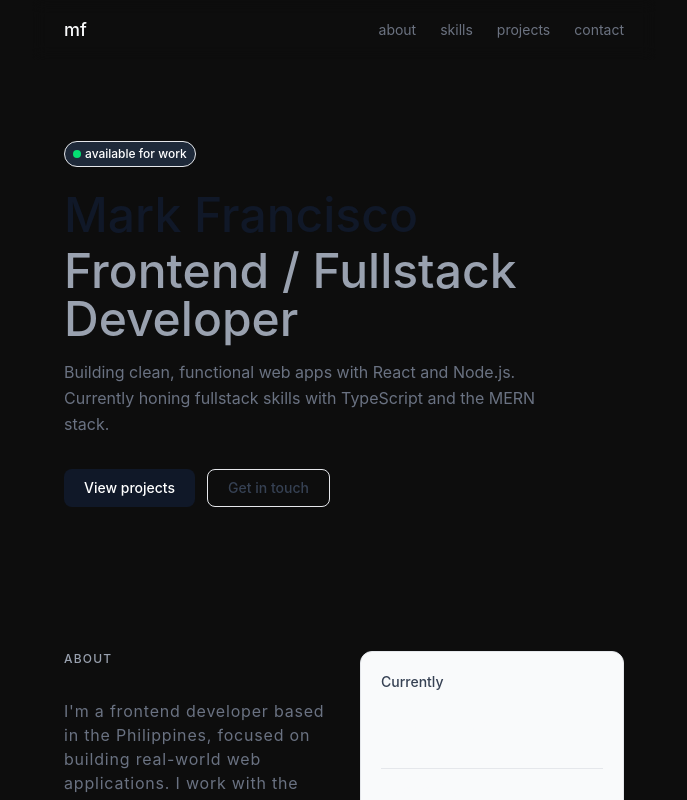
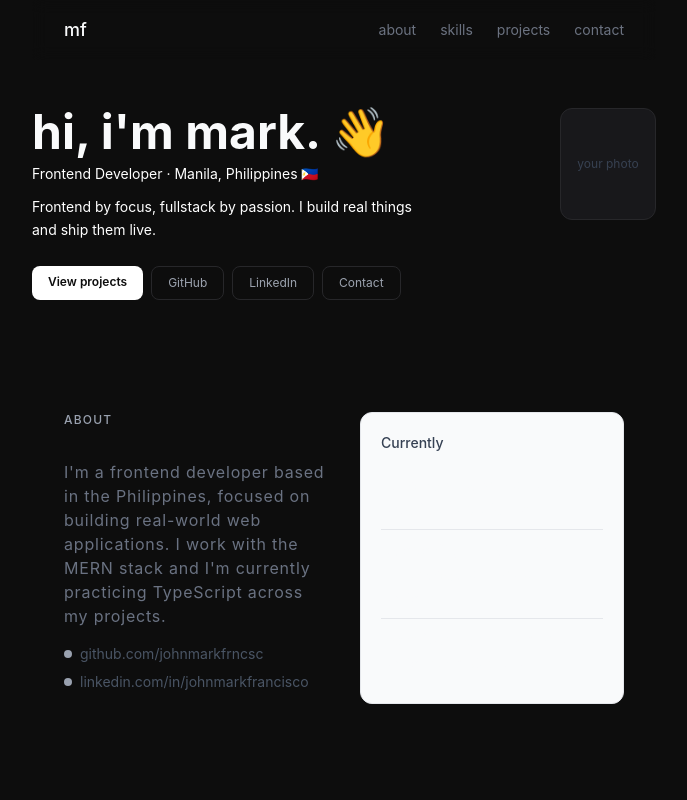
Before and after one commit to johnmarkfrncsc/frncsc-portfolio, a React (Vite) app: page / in a window 1280 px wide. Shown: the top 800 px of the page, without its empty margins (296-983 px from the left). Built offline with nearby package versions, Linux system fonts and the light colour scheme.

Commit message:
feat: refactor Hero section for improved layout and styling

```diff
--- a/src/components/sections/Hero.tsx
+++ b/src/components/sections/Hero.tsx
@@ -1,27 +1,56 @@
+{
+  /* TODO: ADD RESUME/CV LINK IN THE HERO SECTION */
+}
+
 const Hero = () => {
   return (
-    <section id="hero" className="px-8 py-20">
-      <span className="inline-flex gap-1 items-center rounded-full border border-gray-200 bg-gray-800 px-2 py-1 text-xs font-medium text-white">
-        <span className="rounded-full bg-green-400 h-2 w-2" />
-        available for work
-      </span>
-      <h1 className="mt-6 text-4xl md:text-5xl font-medium text-gray-900">
-        Mark Francisco
-      </h1>
-      <h2 className="mt-2 text-4xl md:text-5xl font-medium text-gray-400">
-        Frontend / Fullstack Developer
-      </h2>
-      <p className="mt-4 text-base text-gray-500 max-w-lg leading-relaxed">
-        Building clean, functional web apps with React and Node.js. Currently
-        honing fullstack skills with TypeScript and the MERN stack.
-      </p>
-      <div className="mt-8 flex gap-3">
-        <button className="bg-gray-900 text-white px-5 py-2 rounded-lg text-sm font-medium">
-          View projects
-        </button>
-        <button className="border border-gray-200 text-gray-700 px-5 py-2 rounded-lg text-sm font-medium">
-          Get in touch
-        </button>
+    <section id="hero" className="py-12 flex justify-between items-start gap-6">
+      <div className="flex-1">
+        <h1 className="text-3xl  md:text-5xl font-bold text-[#f9fafb] mb-2">
+          hi, i'm mark. 👋
+        </h1>
+        <p className="text-sm text-white mb-3">
+          Frontend Developer · Manila, Philippines 🇵🇭
+        </p>
+        <p className="text-sm text-white leading-relaxed max-w-sm mb-6">
+          Frontend by focus, fullstack by passion. I build real things and ship
+          them live.
+        </p>
+        <div className="flex gap-2 flex-wrap">
+          <a
+            href="#projects"
+            className="text-xs font-semibold px-4 py-2 rounded-lg bg-white text-[#0d0d0d]"
+          >
+            View projects
+          </a>
+          <a
+            href="https://github.com/johnmarkfrncsc"
+            target="_blank"
+            rel="noreferrer"
+            className="text-xs px-4 py-2 rounded-lg border border-[#27272a] text-[#9ca3af]"
+          >
+            GitHub
+          </a>
+          <a
+            href="https://www.linkedin.com/in/johnmarkfrancisco/"
+            target="_blank"
+            rel="noreferrer"
+            className="text-xs px-4 py-2 rounded-lg border border-[#27272a] text-[#9ca3af]"
+          >
+            LinkedIn
+          </a>
+          <a
+            href="#contact"
+            className="text-xs px-4 py-2 rounded-lg border border-[#27272a] text-[#9ca3af]"
+          >
+            Contact
+          </a>
+        </div>
+      </div>
+      <div className="w-24 h-28 rounded-xl bg-[#18181b] border border-[#27272a] flex items-center justify-center shrink-0">
+        <span className="text-xs text-[#374151] text-center px-2 leading-relaxed">
+          your photo
+        </span>
       </div>
     </section>
   );
```
